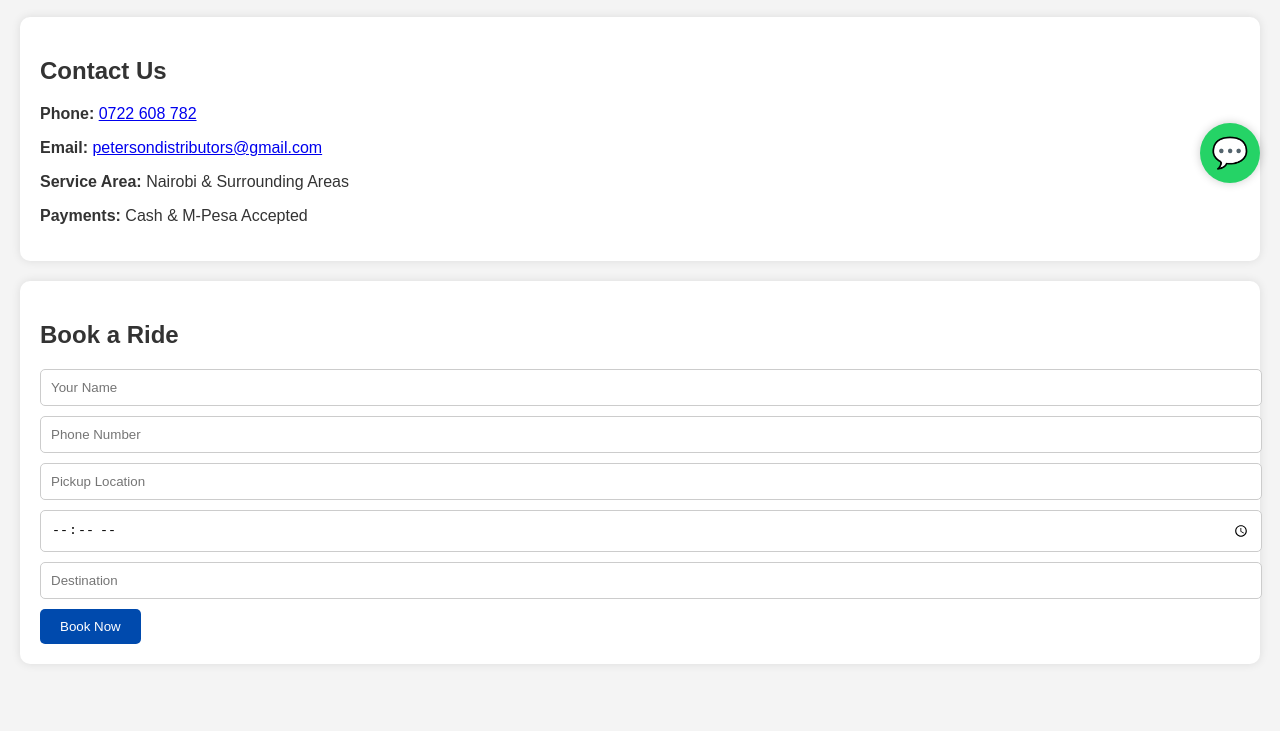
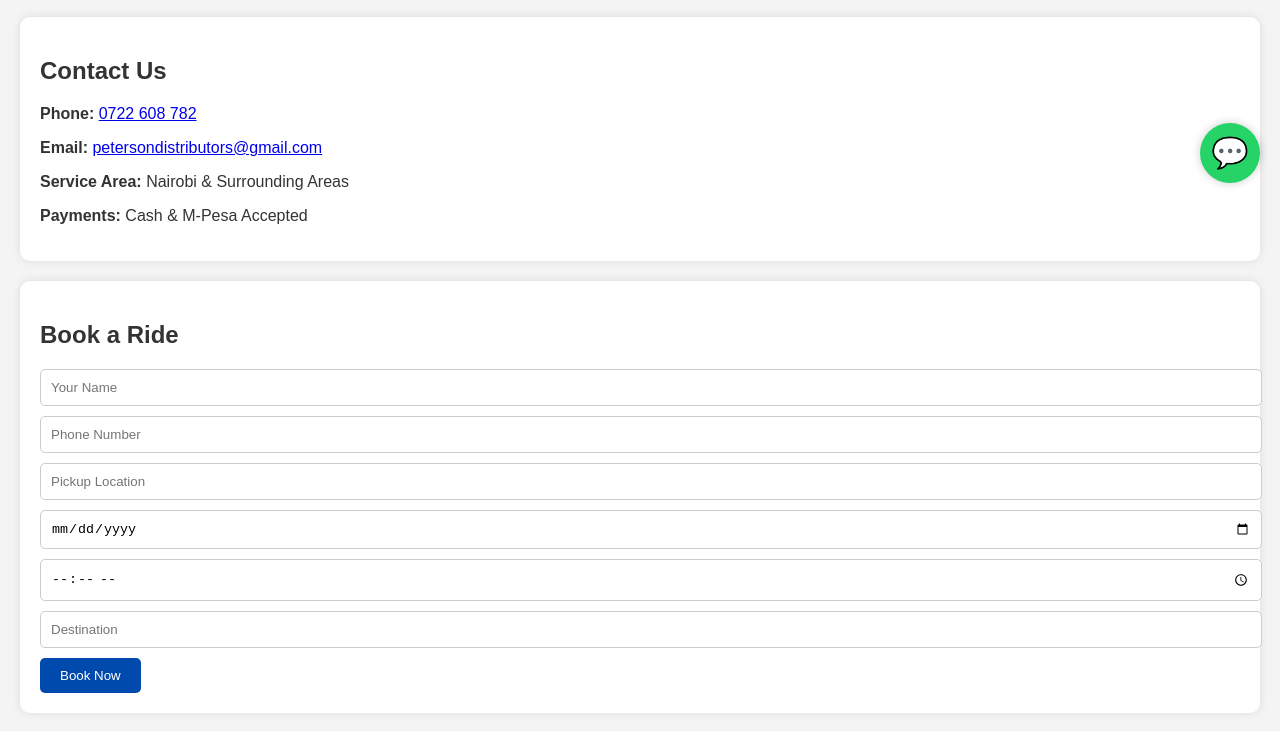
Before and after one commit to ShadrackMusyoka/Peter-Taxi-Site, a plain HTML site: page index.html in a window 1280 px wide. Shown: the part 597-1328 px from the top of the page. Before the commit the page ends 1301 px from the top, so only its background shows below. Drawn offline with Linux system fonts and the light colour scheme.

Commit message:
Update index.html

```diff
--- a/index.html
+++ b/index.html
@@ -57,6 +57,7 @@
       <input type="text" name="name" placeholder="Your Name" required>
       <input type="tel" name="phone" placeholder="Phone Number" required>
       <input type="text" name="pickup" placeholder="Pickup Location" required>
+      <input type="date" name="pickup_date" placeholder="Pickup Date" required>
       <input type="time" name="pickup_time" placeholder="Pickup Time" required>
       <input type="text" name="destination" placeholder="Destination" required>
 
```
